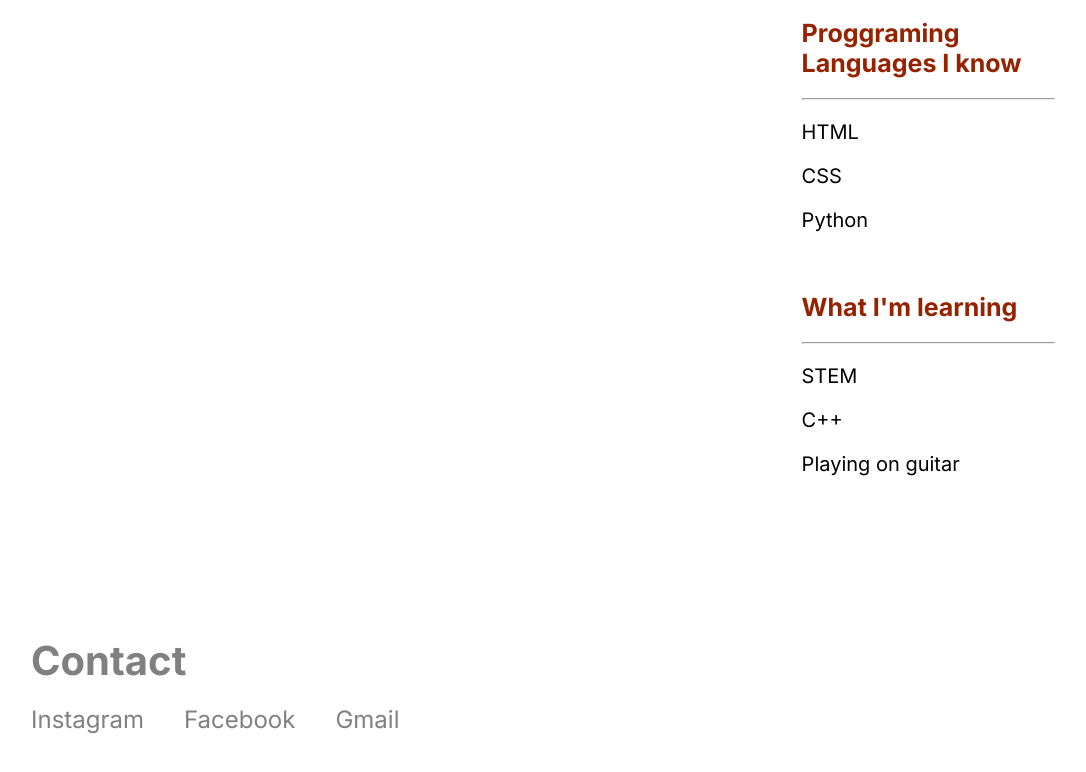
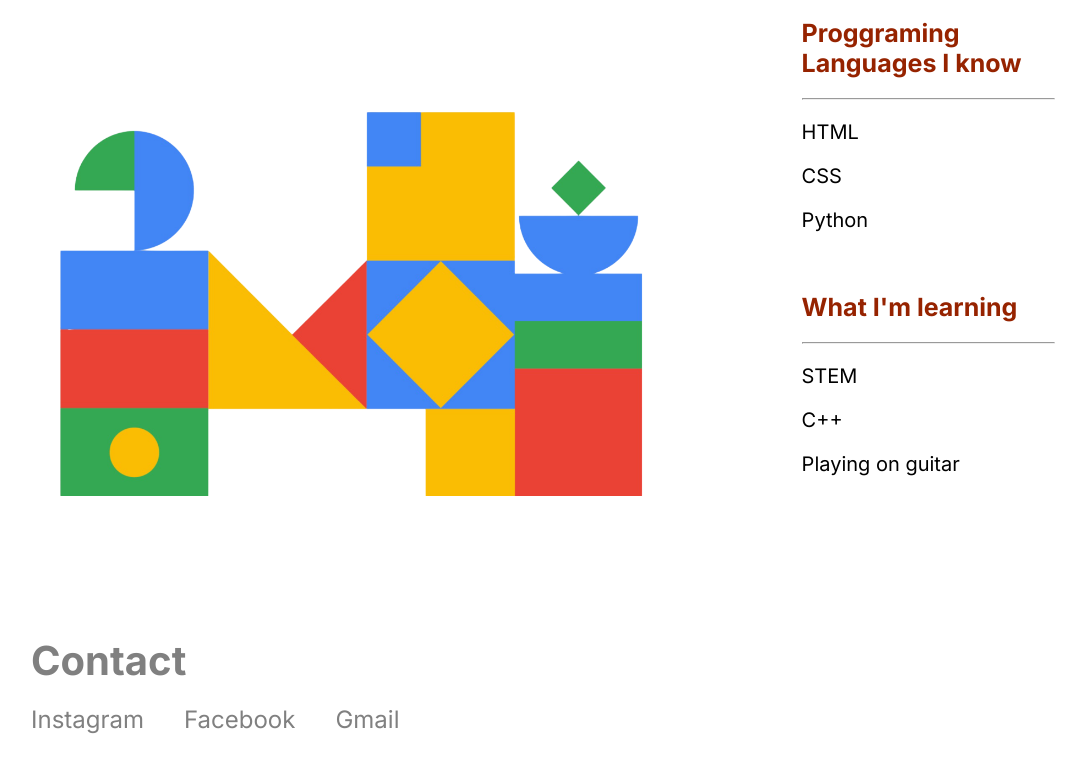
Before and after one commit to sabagulbian1/portfolio, a plain HTML site: page about.html in a window 1280 px wide. Shown: the part 846-1618 px from the top of the page, without its empty margins (97-1183 px from the left). Drawn offline with Linux system fonts and the light colour scheme.

Commit message:
about.html

```diff
--- a/about.html
+++ b/about.html
@@ -54,7 +54,7 @@
             <br /><br />
             This is just the beginning, I'm always trying to learn new things.
           </p>
-          <img class="pigurebi" src="./assets/pigurebi.png" alt="" />
+          <img class="pigurebi" src="./pigurebi.png" alt="" />
         </div>
         <div class="n2">
           <h1>What I like</h1>
```
